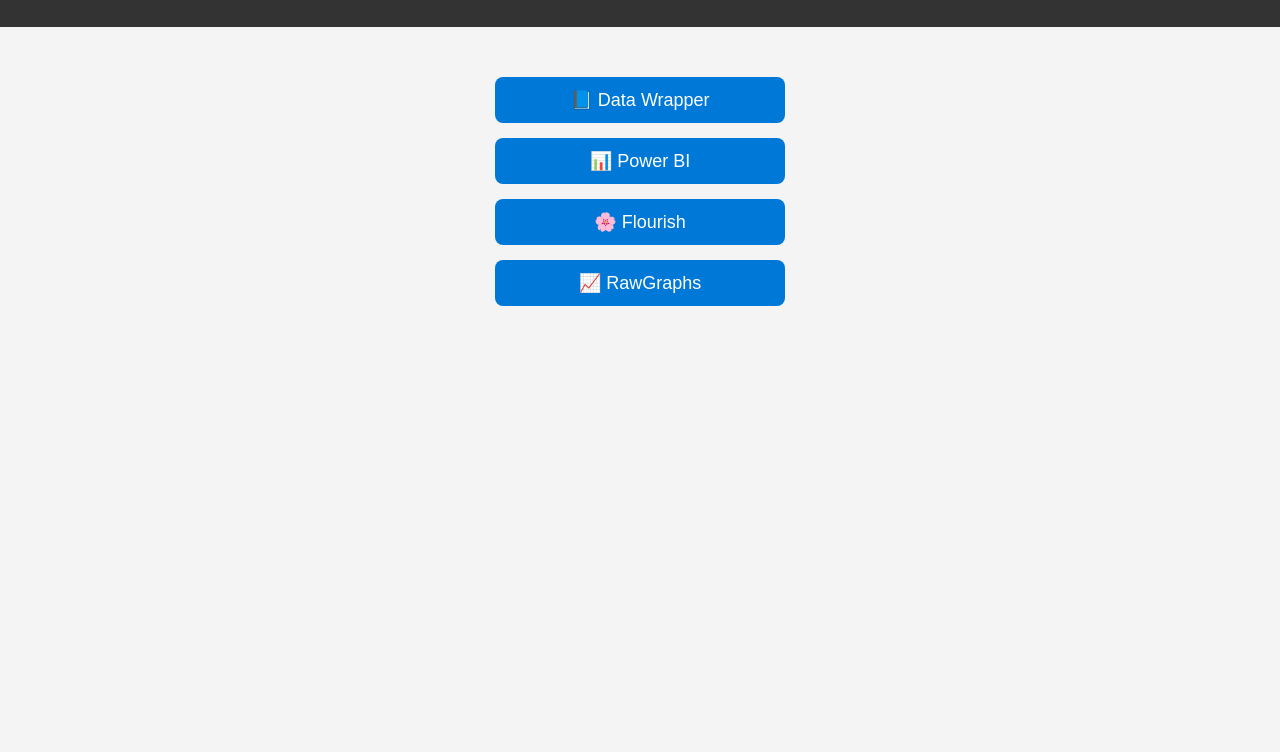
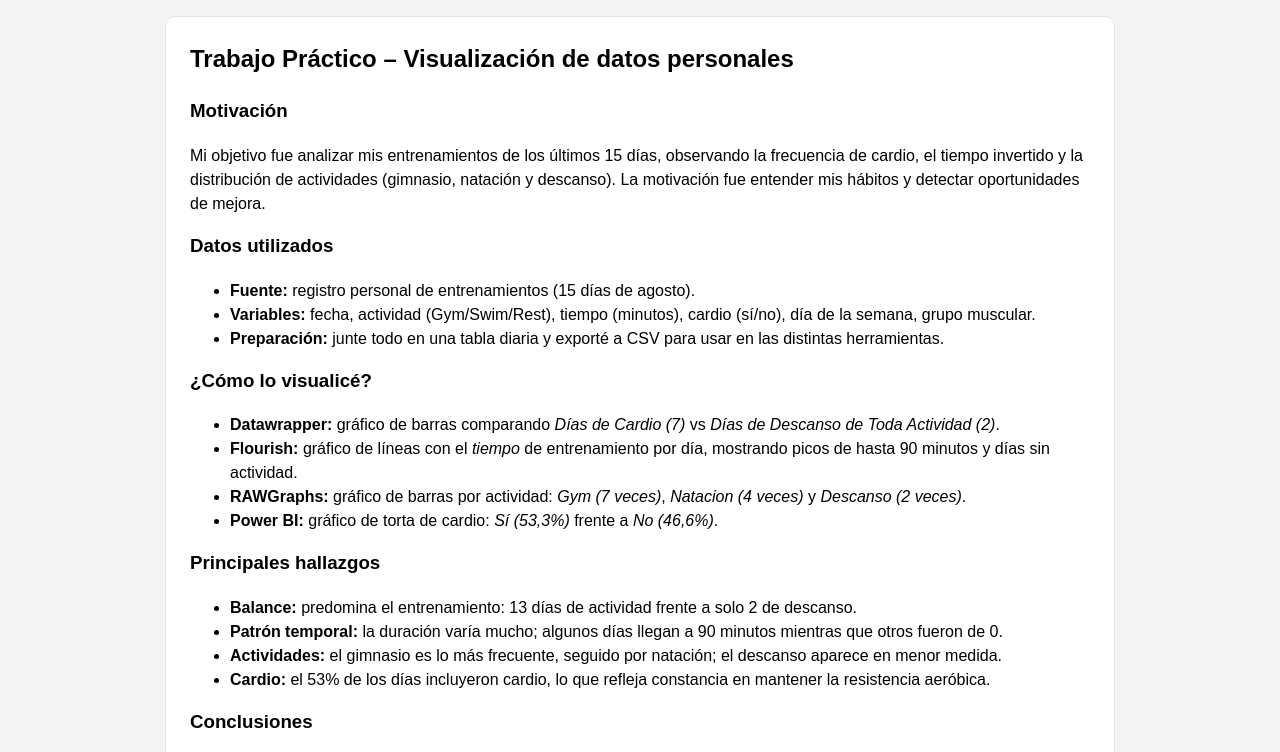
Before and after one commit to Tommywass/INFOVIS, a plain HTML site: page index.html in a window 1280 px wide. Shown: the part 93-845 px from the top of the page. Before the commit the page ends 800 px from the top, so only its background shows below. Drawn offline with Linux system fonts and the light colour scheme.

Commit message:
Update index.html

```diff
--- a/index.html
+++ b/index.html
@@ -16,8 +16,8 @@
       color: white;
       padding: 20px;
     }
-    nav {
-      margin-top: 50px;
+    h1 {
+      margin: 0;
     }
     nav a {
       display: block;
@@ -34,6 +34,19 @@
     nav a:hover {
       background: #005fa3;
     }
+    section {
+      max-width: 900px;
+      margin: 32px auto;
+      padding: 24px;
+      background: #fff;
+      border: 1px solid #e6e6e6;
+      border-radius: 10px;
+      text-align: left;
+      line-height: 1.5;
+    }
+    section h2, section h3 {
+      margin-top: 0;
+    }
   </style>
 </head>
 <body>
@@ -41,11 +54,58 @@
     <h1>TP DATOS PERSONALES - TOMMY WASSERMAN</h1>
   </header>
 
+  <!-- Presentación -->
+  <section id="intro">
+    <h2>Trabajo Práctico – Visualización de datos personales</h2>
+
+    <h3>Motivación</h3>
+    <p>
+      Mi objetivo fue analizar mis entrenamientos de los últimos 15 días, observando la frecuencia de cardio,
+      el tiempo invertido y la distribución de actividades (gimnasio, natación y descanso).
+      La motivación fue entender mis hábitos y detectar oportunidades de mejora.
+    </p>
+
+    <h3>Datos utilizados</h3>
+    <ul>
+      <li><strong>Fuente:</strong> registro personal de entrenamientos (15 días de agosto).</li>
+      <li><strong>Variables:</strong> fecha, actividad (Gym/Swim/Rest), tiempo (minutos), cardio (sí/no), día de la semana, grupo muscular.</li>
+      <li><strong>Preparación:</strong> junte todo en una tabla diaria y exporté a CSV para usar en las distintas herramientas.</li>
+    </ul>
+
+    <h3>¿Cómo lo visualicé?</h3>
+    <ul>
+      <li><strong>Datawrapper:</strong> gráfico de barras comparando <em>Días de Cardio (7)</em> vs <em>Días de Descanso de Toda Actividad (2)</em>.</li>
+      <li><strong>Flourish:</strong> gráfico de líneas con el <em>tiempo</em> de entrenamiento por día, mostrando picos de hasta 90 minutos y días sin actividad.</li>
+      <li><strong>RAWGraphs:</strong> gráfico de barras por actividad: <em>Gym (7 veces)</em>, <em>Natacion (4 veces)</em> y <em>Descanso (2 veces)</em>.</li>
+      <li><strong>Power BI:</strong> gráfico de torta de cardio: <em>Sí (53,3%)</em> frente a <em>No (46,6%)</em>.</li>
+    </ul>
+
+    <h3>Principales hallazgos</h3>
+    <ul>
+      <li><strong>Balance:</strong> predomina el entrenamiento: 13 días de actividad frente a solo 2 de descanso.</li>
+      <li><strong>Patrón temporal:</strong> la duración varía mucho; algunos días llegan a 90 minutos mientras que otros fueron de 0.</li>
+      <li><strong>Actividades:</strong> el gimnasio es lo más frecuente, seguido por natación; el descanso aparece en menor medida.</li>
+      <li><strong>Cardio:</strong> el 53% de los días incluyeron cardio, lo que refleja constancia en mantener la resistencia aeróbica.</li>
+    </ul>
+
+    <h3>Conclusiones</h3>
+    <p>
+      Los gráficos muestran que entreno de manera constante y con buena variedad, aunque con poco descanso (solo 2 días).
+      Como mejora, podría equilibrar mejor la recuperación para optimizar resultados.
+      También sería útil seguir registrando más variables, como sueño y esfuerzo percibido, para cruzar datos con el rendimiento.
+    </p>
+
+    <p style="color:#666;font-size:.9rem;margin-bottom:0">
+      Herramientas utilizadas: Datawrapper, Flourish, RAWGraphs y Power BI. Datos: registro personal de 15 días de agosto.
+    </p>
+  </section>
+
+  <!-- Botones de navegación -->
   <nav>
-    <a target="_blank" href="https://tommywass.github.io/INFOVIS/datawrappertp.html">📘 Data Wrapper</a>
-    <a target="_blank" href="https://tommywass.github.io/INFOVIS/powerbitp.html">📊 Power BI</a>
+    <a target="_blank" href="https://tommywass.github.io/INFOVIS/datawrappertp.html">📊 Data Wrapper</a>
+    <a target="_blank" href="https://tommywass.github.io/INFOVIS/powerbitp.html">📈 Power BI</a>
     <a target="_blank" href="https://tommywass.github.io/INFOVIS/flourishtp.html">🌸 Flourish</a>
-    <a target="_blank" href="https://tommywass.github.io/INFOVIS/rawgraphstp.html">📈 RawGraphs</a>
+    <a target="_blank" href="https://tommywass.github.io/INFOVIS/rawgraphstp.html">📉 RawGraphs</a>
   </nav>
 </body>
 </html>
```
